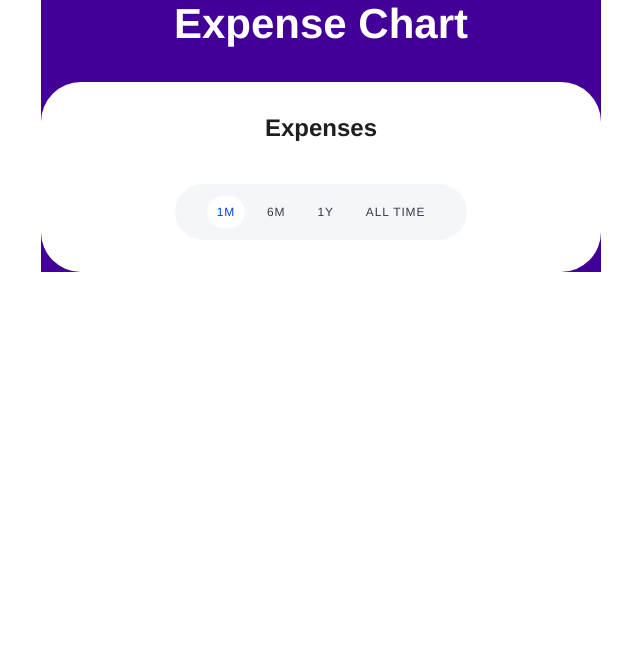
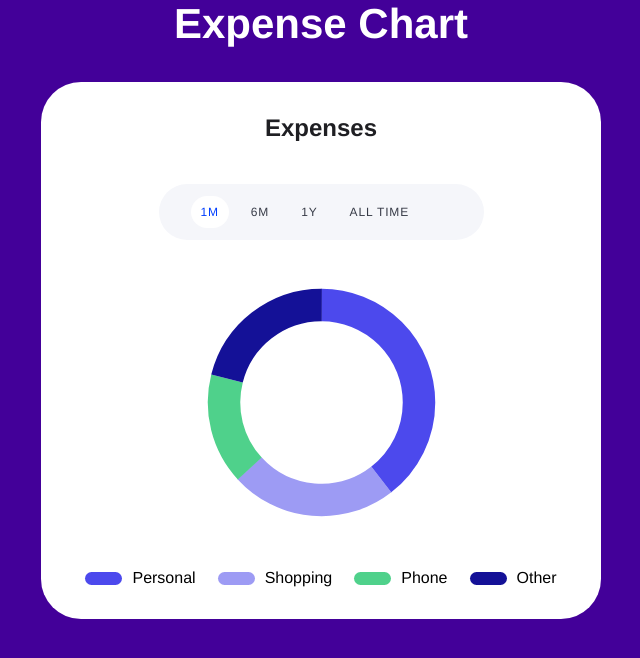
Before and after one commit to Sanjoy1210/expense-chart, a React (Vite) app: page / in a window 1280 px wide. Shown: the top 658 px of the page, without its empty margins (319-959 px from the left). Built offline with nearby package versions, Linux system fonts and the light colour scheme; a web font is replaced by a local one.

Commit message:
chart done

```diff
--- /dev/null
+++ b/src/components/subPages/HomePage/DonutChart.jsx
@@ -0,0 +1,68 @@
+import { colorCodes } from "@utils/colorCodes";
+
+export default function DonutChart(props) {
+  const cx = 50;
+  const cy = 50;
+  const strokeWidth = 10;
+  const radius = 30;
+  const dashArray = 2 * Math.PI * radius;
+  const startAngle = -90;
+
+  let filled = 0;
+
+  const sum = Object.values(props.data[0])
+    .slice(1)
+    .reduce((acc, value) => acc + value, 0);
+
+  const ratio = 100 / sum;
+
+  const formattedData = Object.keys(props.data[0])
+    .slice(1)
+    .map((key) => ({
+      name: key,
+      value: props.data[0][key],
+      itemRatio: ratio * props.data[0][key],
+    }));
+
+  return (
+    <div className="donut__chart">
+      <svg width="325px" height="325px" viewBox="0 0 100 100">
+        {formattedData.map((data) => {
+          const itemRatio = data?.itemRatio;
+
+          const angle = (filled * 360) / 100 + startAngle;
+          const offset = dashArray - (dashArray * itemRatio) / 100;
+
+          filled += itemRatio;
+
+          return (
+            <circle
+              key={data?.name}
+              cx={cx}
+              cy={cy}
+              r={radius}
+              fill="transparent"
+              strokeWidth={strokeWidth}
+              stroke={colorCodes?.[data?.name]}
+              strokeDasharray={dashArray}
+              strokeDashoffset={offset}
+              transform={`rotate(${angle} ${cx} ${cy})`}
+            >
+              <animateTransform
+                attributeName="transform"
+                attributeType="XML"
+                type="rotate"
+                from={`${startAngle} ${cx} ${cy}`}
+                to={`${angle} ${cx} ${cy}`}
+                dur="1s"
+              />
+              <title>
+                {data.name}: {data.value}
+              </title>
+            </circle>
+          );
+        })}
+      </svg>
+    </div>
+  );
+}
--- a/src/components/subPages/HomePage/Tabs.jsx
+++ b/src/components/subPages/HomePage/Tabs.jsx
@@ -1,31 +1,17 @@
-import { tabs } from "@utils/tabsData";
-import { useState } from "react";
-
-export default function Tabs() {
-  const [activeIndex, setActiveIndex] = useState(tabs[0].id);
-
-  const handleClick = (id) => {
-    setActiveIndex(id);
-  };
-
+export default function Tabs({ tabs, selectedPeriod, handleClick }) {
   return (
     <ul className="tabs">
-      {tabs?.map(
-        (tab) => (
-          console.log(activeIndex, tab?.id),
-          (
-            <li
-              key={tab?.id}
-              className={`tab__label ${
-                tab?.id === activeIndex ? " active__tab__label" : ""
-              }`}
-              onClick={() => handleClick(tab?.id)}
-            >
-              {tab?.label}
-            </li>
-          )
-        )
-      )}
+      {tabs?.map((tab) => (
+        <li
+          key={tab?.period}
+          className={`tab__label ${
+            tab?.period === selectedPeriod?.period ? "active__tab__label" : ""
+          }`}
+          onClick={() => handleClick(tab)}
+        >
+          {tab?.period}
+        </li>
+      ))}
     </ul>
   );
 }
--- a/src/components/subPages/HomePage/index.jsx
+++ b/src/components/subPages/HomePage/index.jsx
@@ -1,13 +1,54 @@
+import { useState } from "react";
 import Tabs from "./Tabs";
+import expenseData from "@utils/expense-data.json";
+import DonutChart from "./DonutChart";
+import { colorCodes } from "@utils/colorCodes";
 
 export default function HomePage() {
+  const [selectedPeriod, setSelectedPeriod] = useState(expenseData?.[0]);
+
+  const handleClick = (expense) => {
+    setSelectedPeriod(expense);
+  };
   return (
     <section className="section__container">
       <h1 className="title">Expense Chart</h1>
       <div className="chart__container">
-        <h3 className="chart__title">Expenses</h3>
-        {/* tabs */}
-        <Tabs />
+        <div className="tab__and__chart">
+          <h3 className="chart__title">Expenses</h3>
+          <div>
+            {/* tabs */}
+            <Tabs
+              tabs={expenseData}
+              selectedPeriod={selectedPeriod}
+              handleClick={handleClick}
+            />
+
+            {/* doughnut chart */}
+            <DonutChart data={[selectedPeriod]} />
+          </div>
+        </div>
+
+        {/* donut items */}
+        <ul className="donut__list">
+          {Object.keys(selectedPeriod)
+            .slice(1)
+            .map((item, index) => (
+              <li key={index} className="donut__list__item">
+                <span
+                  className="donut__list__item__color"
+                  style={{
+                    backgroundColor: colorCodes[item],
+                    width: "37px",
+                    height: "13px",
+                    display: "inline-block",
+                    borderRadius: "33px",
+                  }}
+                ></span>
+                {item}
+              </li>
+            ))}
+        </ul>
       </div>
     </section>
   );
--- a/src/index.scss
+++ b/src/index.scss
@@ -23,13 +23,13 @@ body {
   font-family: "Helvetica Neue", sans-serif;
   font-size: 16px;
   font-weight: 400;
+  background-color: $primary-color;
 }
 
 // ================== home page style start ==================
 .section__container {
   max-width: 560px;
   margin: auto;
-  background-color: $primary-color;
 
   .title {
     color: #fff;
@@ -46,16 +46,21 @@ body {
     background-color: #fff;
     padding: 32px 0;
     border-radius: 40px;
-    display: flex;
-    flex-direction: column;
-    align-items: center;
-    gap: 42px;
-    flex-shrink: 0;
 
     .chart__title {
       font-size: 24px;
       color: $black;
       font-weight: 700;
+    }
+
+    .tab__and__chart {
+      display: flex;
+      flex-direction: column;
+      align-items: center;
+      gap: 42px;
+      flex-shrink: 0;
+      max-width: 300px;
+      margin: auto;
     }
 
     .tabs {
@@ -89,6 +94,53 @@ body {
         color: $blue;
       }
     }
+
+    .donut__list {
+      display: flex;
+      justify-content: center;
+      align-items: flex-end;
+      gap: 22px;
+      flex-shrink: 0;
+      list-style-type: none;
+      text-transform: capitalize;
+
+      .donut__list__item {
+        display: flex;
+        gap: 10px;
+        align-items: center;
+      }
+    }
+
+    // .doughnut-chart-container {
+    //   position: relative;
+    // }
+
+    // .legend {
+    //   position: absolute;
+    //   top: 50%;
+    //   left: 50%;
+    //   transform: translate(-50%, -50%);
+    //   display: flex;
+    //   flex-direction: column;
+    //   align-items: flex-start;
+    //   background-color: $white;
+    //   padding: 10px;
+    //   border-radius: 50%;
+    //   box-shadow: 0 0 10px rgba(0, 0, 0, 0.1);
+
+    //   .legend-item {
+    //     display: flex;
+    //     align-items: center;
+    //     margin-bottom: 5px;
+
+    //     .legend-color {
+    //       width: 15px;
+    //       height: 15px;
+    //       margin-right: 5px;
+    //       border-radius: 50%;
+    //     }
+    //   }
+    // }
   }
 }
 // ================== home page style end ==================
--- /dev/null
+++ b/src/utils/colorCodes.js
@@ -0,0 +1,6 @@
+export const colorCodes = {
+  "other": "#141197",
+  "personal": "#4C49ED",
+  "shopping": "#9D9BF4",
+  "phone": "#4FD18B"
+};
--- /dev/null
+++ b/src/utils/expense-data.json
@@ -0,0 +1,30 @@
+[
+  {
+    "period": "1M",
+    "personal": 150,
+    "shopping": 90,
+    "phone": 60,
+    "other": 80
+  },
+  {
+    "period": "6M",
+    "personal": 320,
+    "shopping": 240,
+    "phone": 255,
+    "other": 298
+  },
+  {
+    "period": "1Y",
+    "personal": 950,
+    "shopping": 930,
+    "phone": 738,
+    "other": 490
+  },
+  {
+    "period": "ALL TIME",
+    "personal": 1800,
+    "shopping": 1420,
+    "phone": 1265,
+    "other": 1000
+  }
+]
```
Also changed, not shown: src/components/subPages/HomePage/Chart.jsx (added, +76 -0 lines), src/components/subPages/HomePage/Doughnut.jsx (added, +74 -0 lines).
